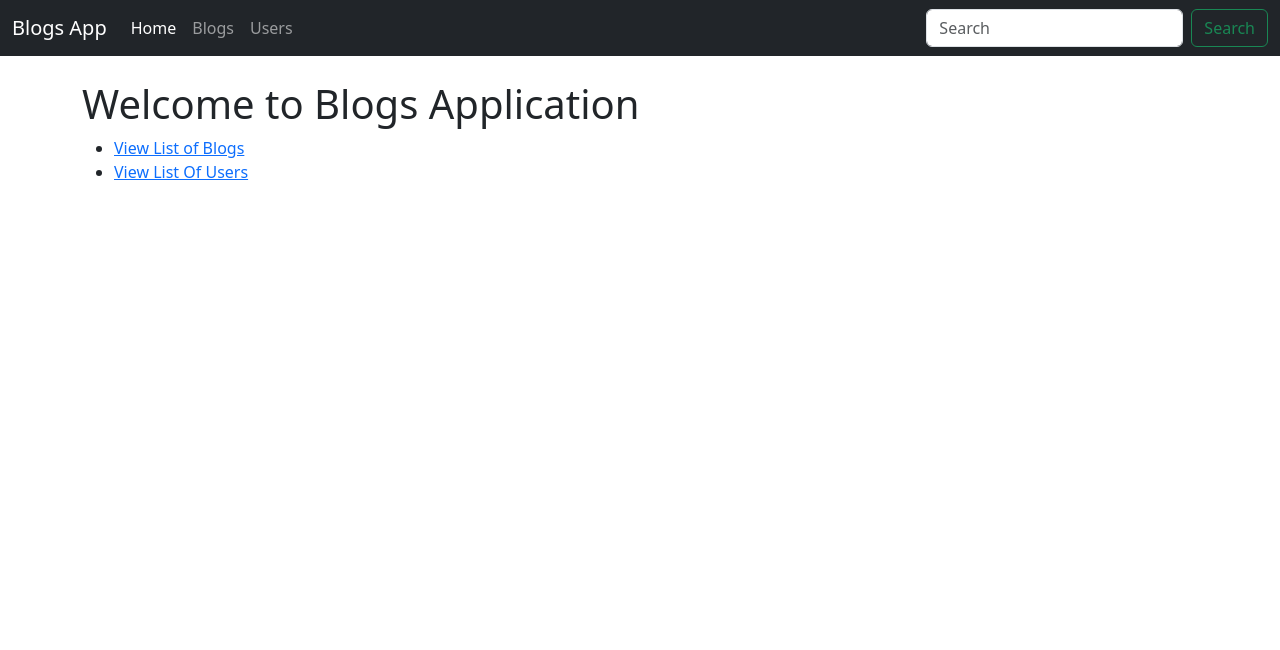
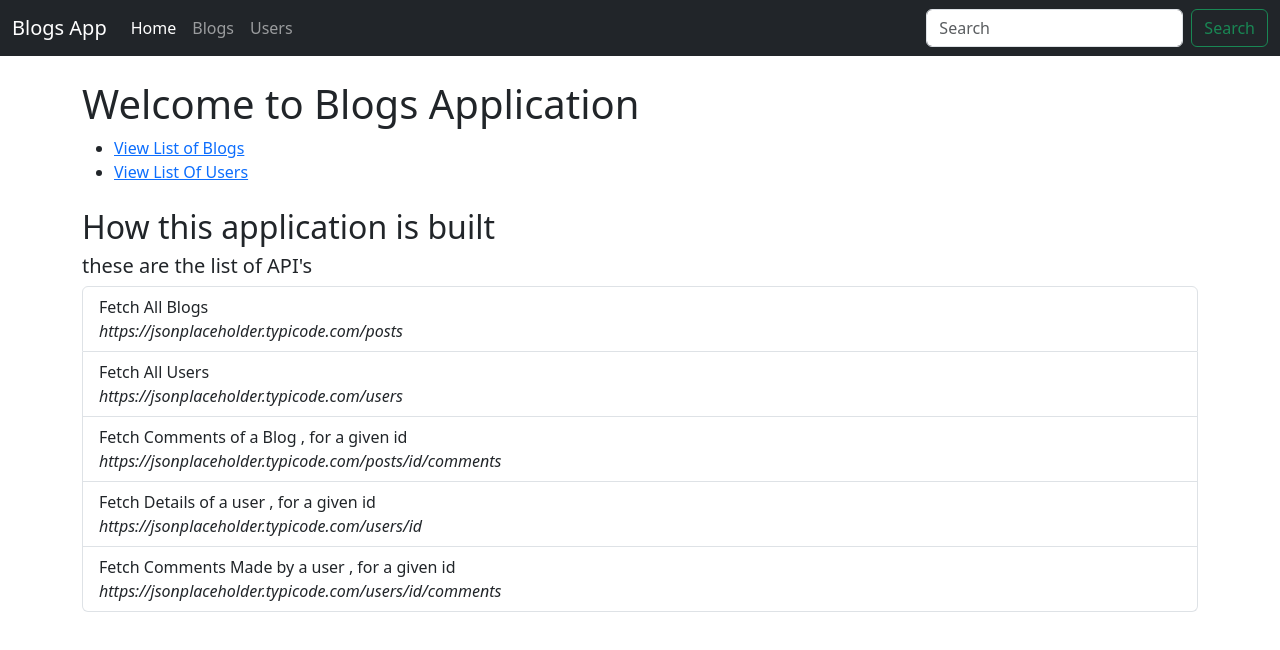
Before and after one commit to gowthaman-basuvaraj/blog-app-vue, a Vue app: page /#/ in a window 1280 px wide. Shown: the top 650 px of the page. Built offline with nearby package versions, Linux system fonts and the light colour scheme; what bootstrap-icons-vue would draw is missing.

Commit message:
add details of APIs

```diff
--- a/src/components/HomePage.vue
+++ b/src/components/HomePage.vue
@@ -1,5 +1,6 @@
 <script setup>
 
+import constants from "../constants.js";
 </script>
 
 <template>
@@ -12,6 +13,25 @@
       <router-link to="/users">View List Of Users</router-link>
     </li>
   </ul>
+  <h2 class="mt-4">How this application is built</h2>
+  <h5>these are the list of API's</h5>
+  <div class="list-group">
+    <div class="list-group-item">Fetch All Blogs <br />
+      <em>{{constants.Blog.all}}</em>
+    </div>
+    <div class="list-group-item">Fetch All Users <br />
+      <em>{{constants.User.all}}</em>
+    </div>
+    <div class="list-group-item">Fetch Comments of a Blog , for a given id<br />
+      <em>{{constants.Blog.comments("id")}}</em>
+    </div>
+    <div class="list-group-item">Fetch Details  of a user , for a given id<br />
+      <em>{{constants.User.id("id")}}</em>
+    </div>
+    <div class="list-group-item">Fetch Comments Made by a user , for a given id<br />
+      <em>{{constants.User.comments("id")}}</em>
+    </div>
+  </div>
 </template>
 
 <style scoped>
```
